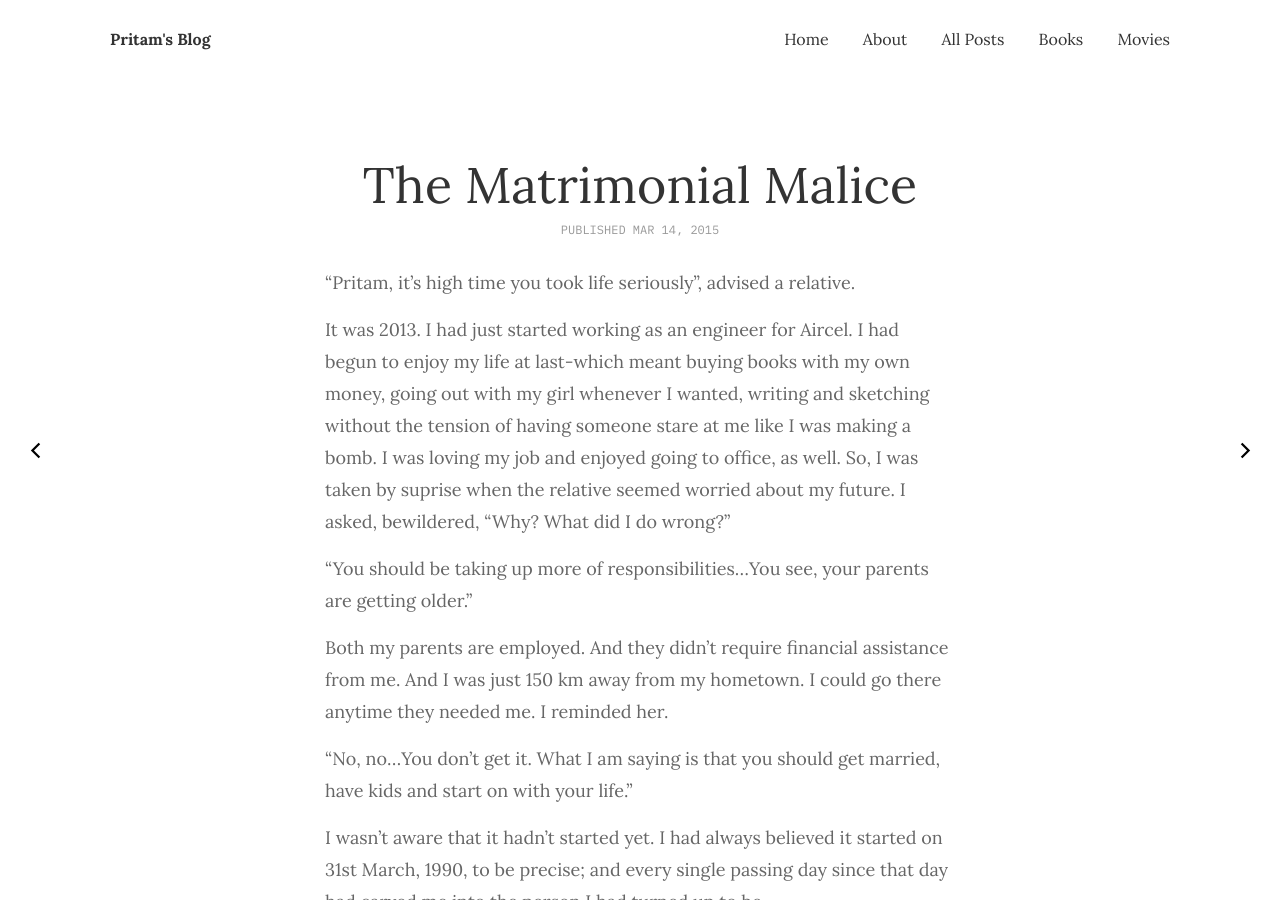
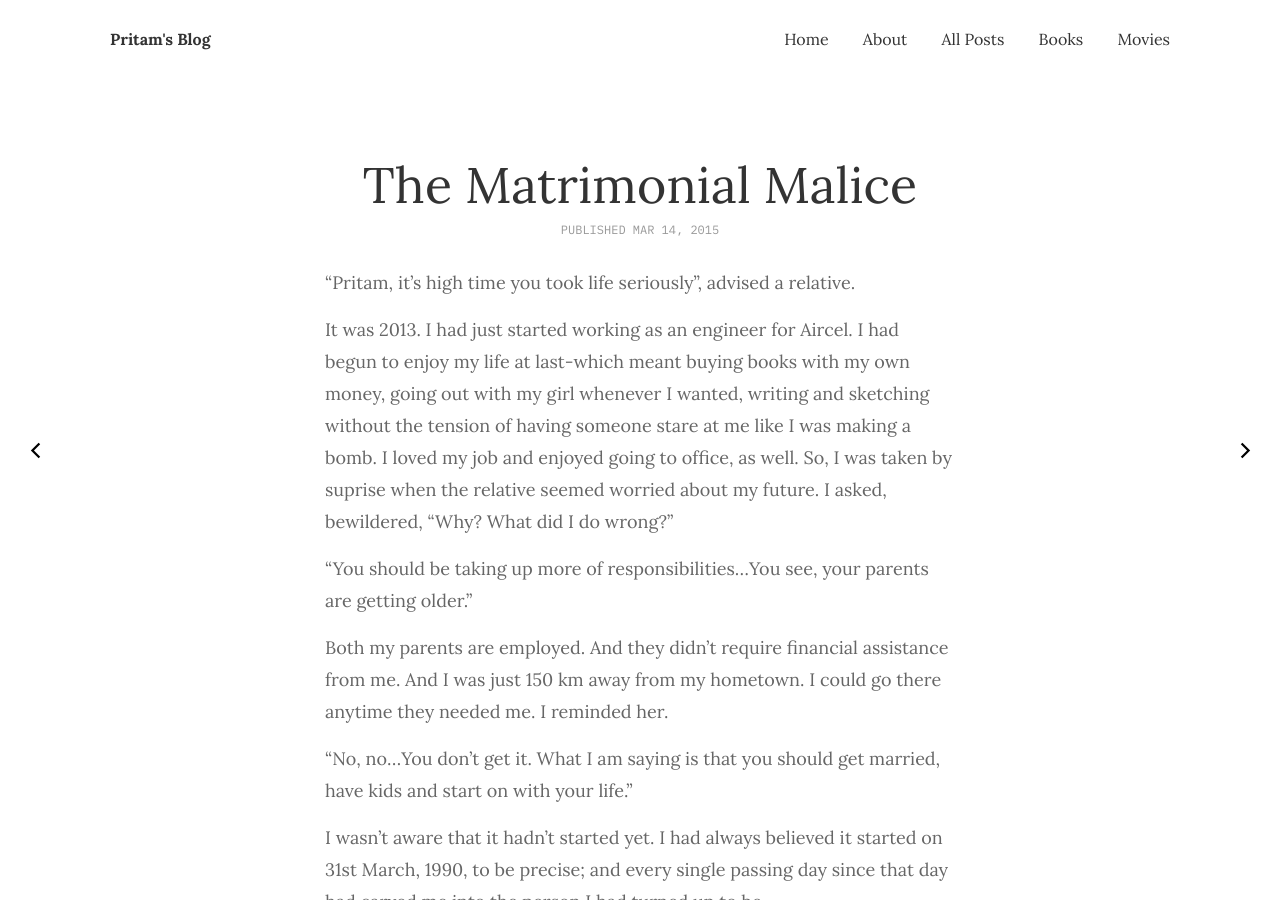
Before and after one commit to argumentativeyouth/pblog, a Jekyll site: the page built from _posts/2015-03-15-the-matrimonial-malice.md, in a window 1280 px wide and 900 px high. Built offline with Jekyll 4.4.1, drawn with Linux system fonts in a browser that asks for light colours.

Commit message:
Update 2015-03-15-the-matrimonial-malice.md

```diff
--- a/_posts/2015-03-15-the-matrimonial-malice.md
+++ b/_posts/2015-03-15-the-matrimonial-malice.md
@@ -7,7 +7,7 @@ tags:
 ---
 "Pritam, it's high time you took life seriously", advised a relative.
 
-It was 2013. I had just started working as an engineer for Aircel. I had begun to enjoy my life at last-which meant buying books with my own money, going out with my girl whenever I wanted, writing and sketching without the tension of having someone stare at me like I was making a bomb. I was loving my job and enjoyed going to office, as well. So, I was taken by suprise when the relative seemed worried about my future. I asked, bewildered, "Why? What did I do wrong?"
+It was 2013. I had just started working as an engineer for Aircel. I had begun to enjoy my life at last-which meant buying books with my own money, going out with my girl whenever I wanted, writing and sketching without the tension of having someone stare at me like I was making a bomb. I loved my job and enjoyed going to office, as well. So, I was taken by suprise when the relative seemed worried about my future. I asked, bewildered, "Why? What did I do wrong?"
 
 "You should be taking up more of responsibilities...You see, your parents are getting older."
 
```
